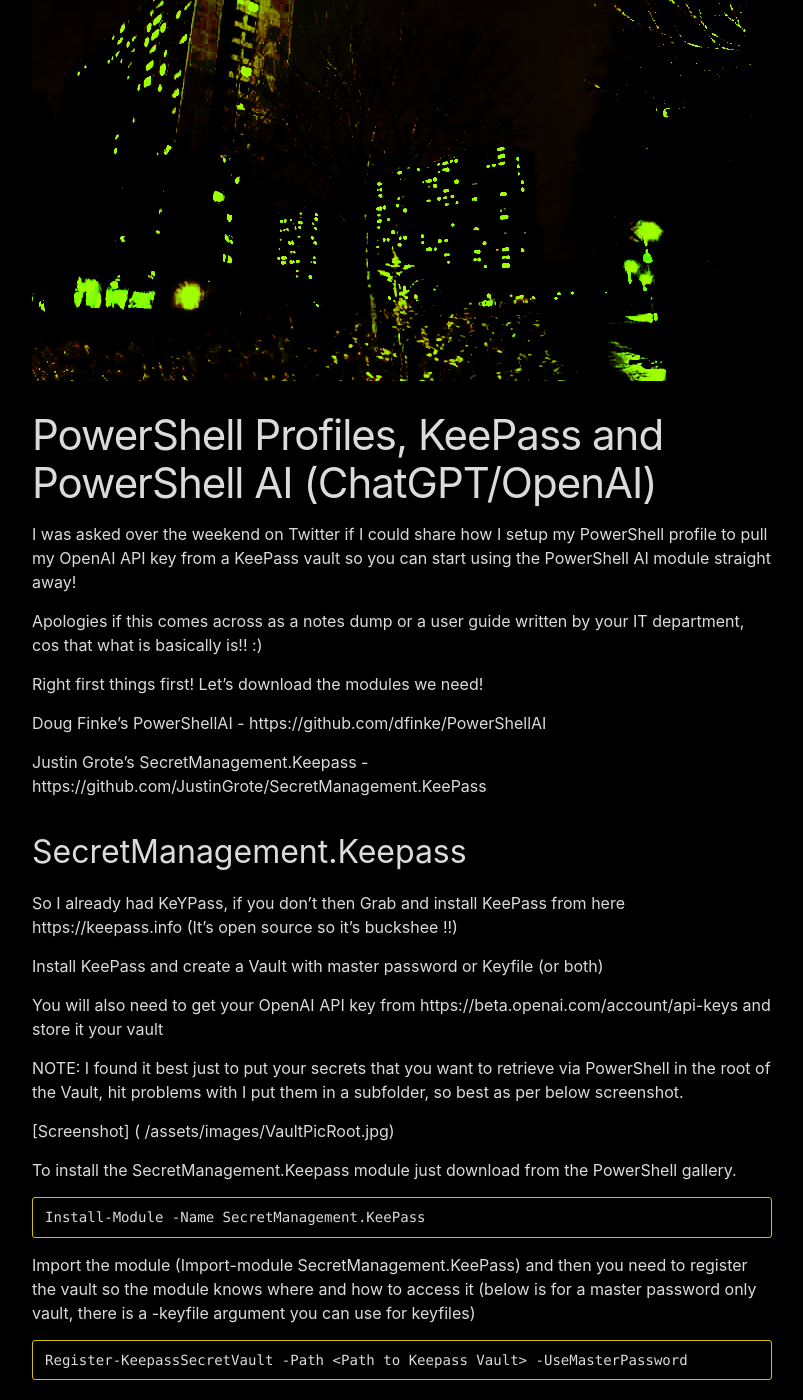
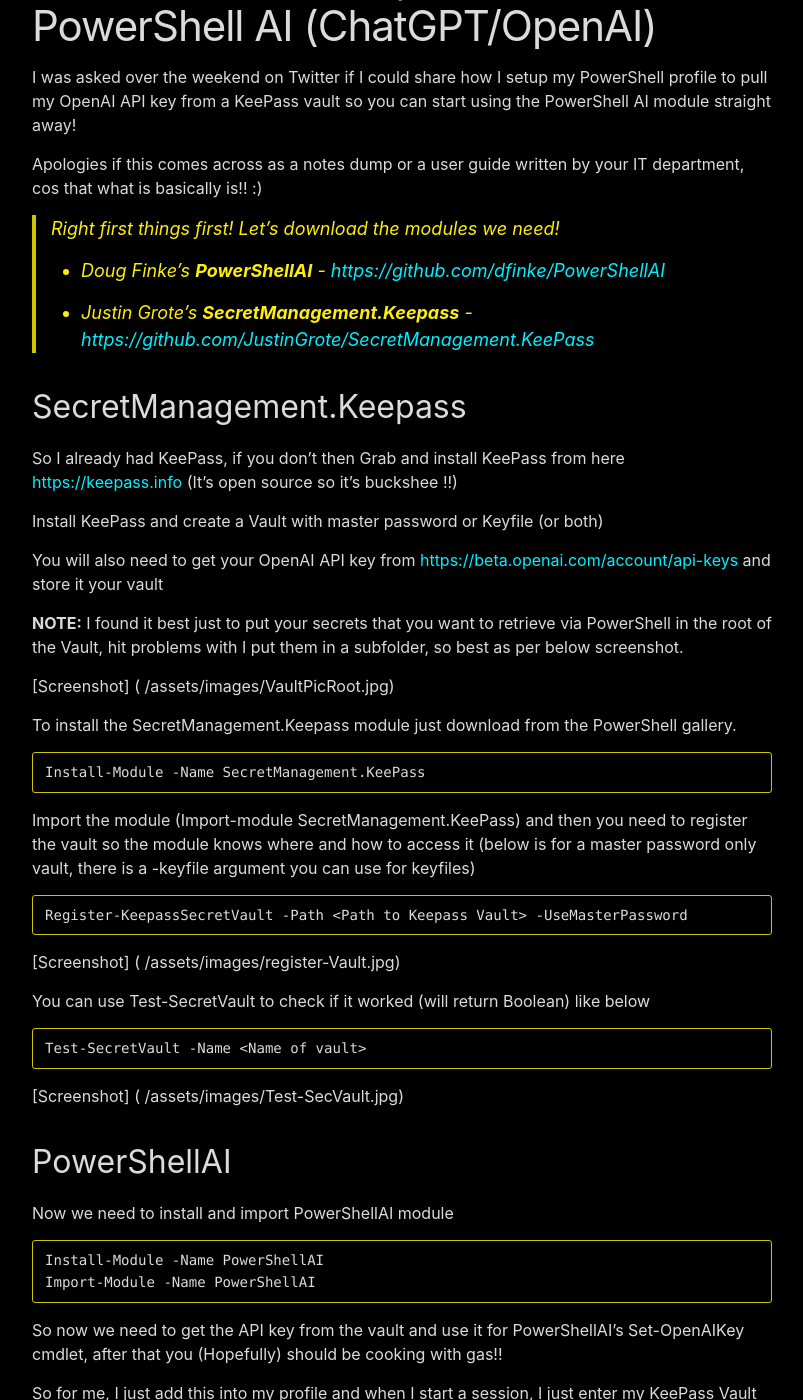
Before and after one commit to PowerShellYoungTeam/PowerShellYoungTeam.github.io, a Jekyll site: the page built from _posts/2023-05-08-PowerShell-Profiles-KeePass-and-PowerShellAI.md, in a window 1280 px wide and 1400 px high, scrolled down 391 px. Shown: the whole window, without its empty margins (238-1041 px from the left). Built offline with Jekyll 4.4.1, drawn with Linux system fonts in a browser that asks for light colours; our own code applies the rules of GitHub Pages for plain Markdown files.

Commit message:
Update 2023-05-08-PowerShell-Profiles-KeePass-and-PowerShellAI.md

```diff
--- a/_posts/2023-05-08-PowerShell-Profiles-KeePass-and-PowerShellAI.md
+++ b/_posts/2023-05-08-PowerShell-Profiles-KeePass-and-PowerShellAI.md
@@ -1,4 +1,4 @@
-![Screenshot]( /assets/images/Hill_Night.png)
+[Screenshot]( /assets/images/Hill_Night.png)
 
 # PowerShell Profiles, KeePass and PowerShell AI (ChatGPT/OpenAI)
 
@@ -6,21 +6,21 @@
 
 Apologies if this comes across as a notes dump or a user guide written by your IT department, cos that what is basically is!! :)
 
-Right first things first! Let's download the modules we need!
-
-Doug Finke's PowerShellAI - https://github.com/dfinke/PowerShellAI
-
-Justin Grote's SecretManagement.Keepass - https://github.com/JustinGrote/SecretManagement.KeePass
+> Right first things first! Let's download the modules we need!
+>
+> - Doug Finke's **PowerShellAI** - <https://github.com/dfinke/PowerShellAI>
+>
+> - Justin Grote's **SecretManagement.Keepass** - <https://github.com/JustinGrote/SecretManagement.KeePass>
 
 ## SecretManagement.Keepass
 
-So I already had KeYPass, if you don't then Grab and install KeePass from here https://keepass.info (It's open source so it's buckshee !!)
+So I already had KeePass, if you don't then Grab and install KeePass from here <https://keepass.info> (It's open source so it's buckshee !!)
 
 Install KeePass and create a Vault with master password or Keyfile (or both)
 
-You will also need to get your OpenAI API key from https://beta.openai.com/account/api-keys and store it your vault
+You will also need to get your OpenAI API key from <https://beta.openai.com/account/api-keys> and store it your vault
 
-NOTE: I found it best just to put your secrets that you want to retrieve via PowerShell in the root of the Vault, hit problems with I put them in a subfolder, so best as per below screenshot.
+**NOTE:** I found it best just to put your secrets that you want to retrieve via PowerShell in the root of the Vault, hit problems with I put them in a subfolder, so best as per below screenshot.
 
 [Screenshot] ( /assets/images/VaultPicRoot.jpg)
 
```
